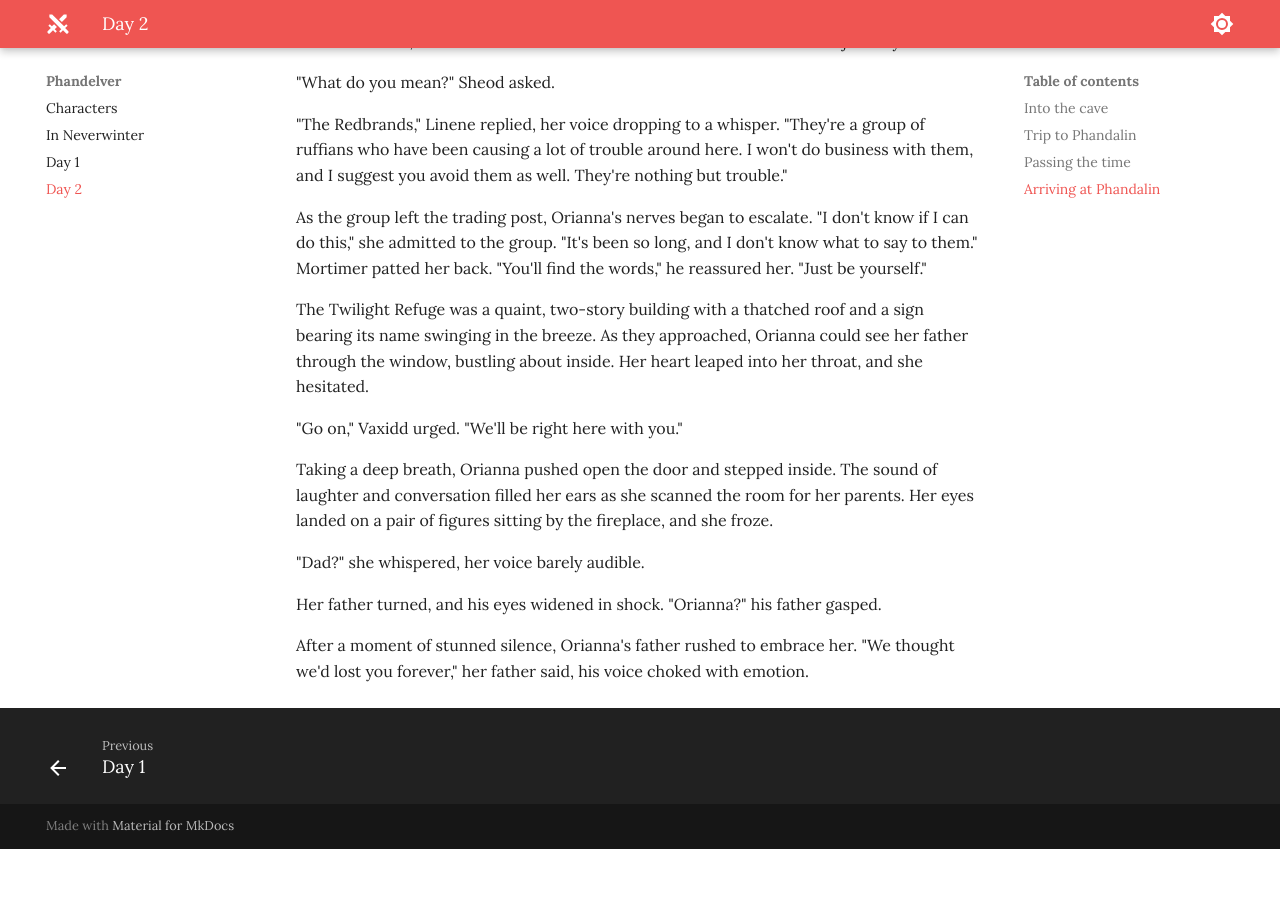
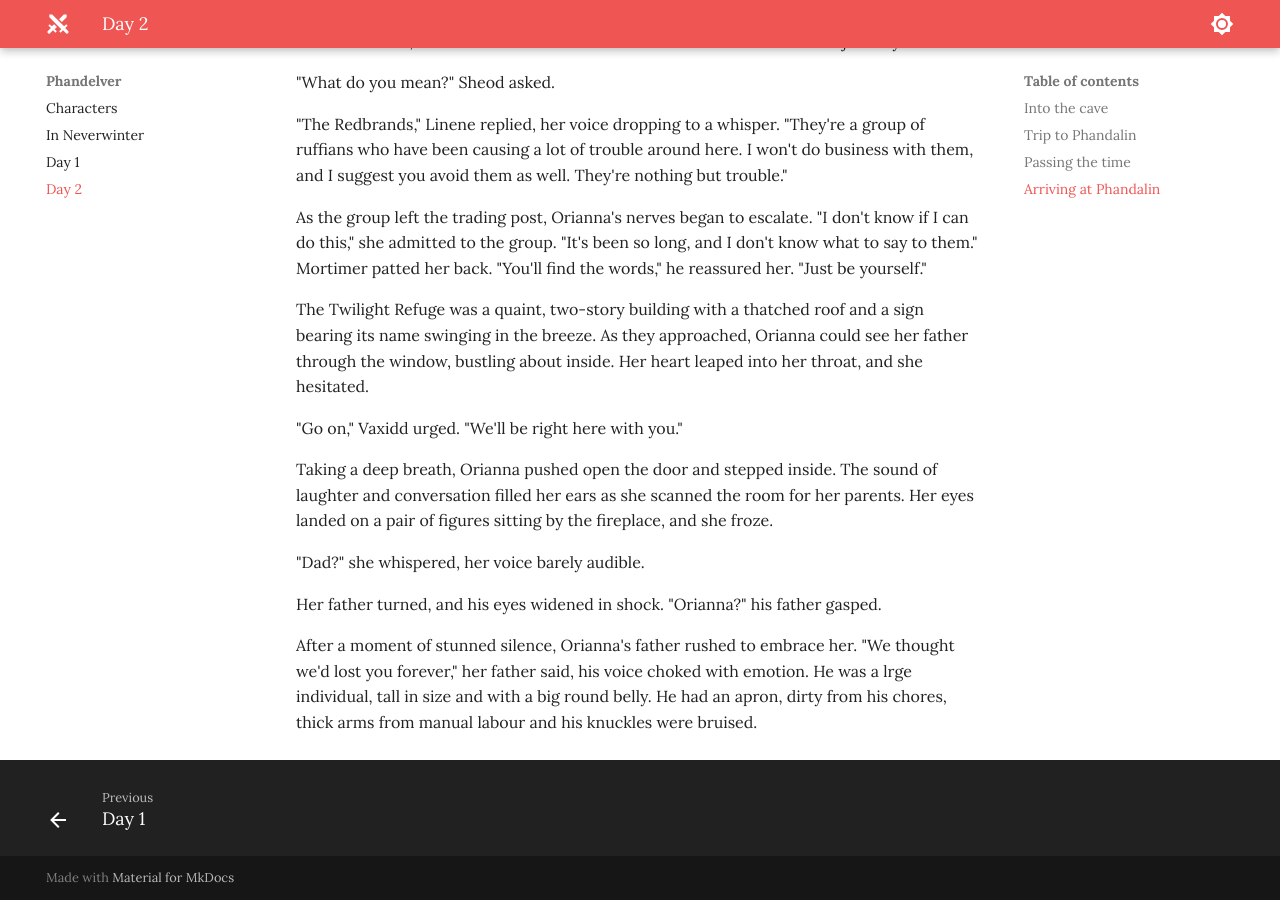
Before and after one commit to jonasmcferreira/adventures, an MkDocs documentation site: the page built from docs/phandelver/02.md, in a window 1280 px wide and 900 px high, scrolled down 10368 px. Built offline with MkDocs 1.6.1 and Material for MkDocs 9.7.7, drawn with Linux system fonts in a browser that asks for light colours; before the commit the page ends 11217 px from its top, so only the background shows below that.

Commit message:
modified docs/phandelver/02.md

```diff
--- a/docs/phandelver/02.md
+++ b/docs/phandelver/02.md
@@ -230,4 +230,4 @@
 
 Her father turned, and his eyes widened in shock. "Orianna?" his father gasped.
 
-After a moment of stunned silence, Orianna's father rushed to embrace her. "We thought we'd lost you forever," her father said, his voice choked with emotion.
+After a moment of stunned silence, Orianna's father rushed to embrace her. "We thought we'd lost you forever," her father said, his voice choked with emotion. He was a lrge individual, tall in size and with a big round belly. He had an apron, dirty from his chores, thick arms from manual labour and his knuckles were bruised.
```
